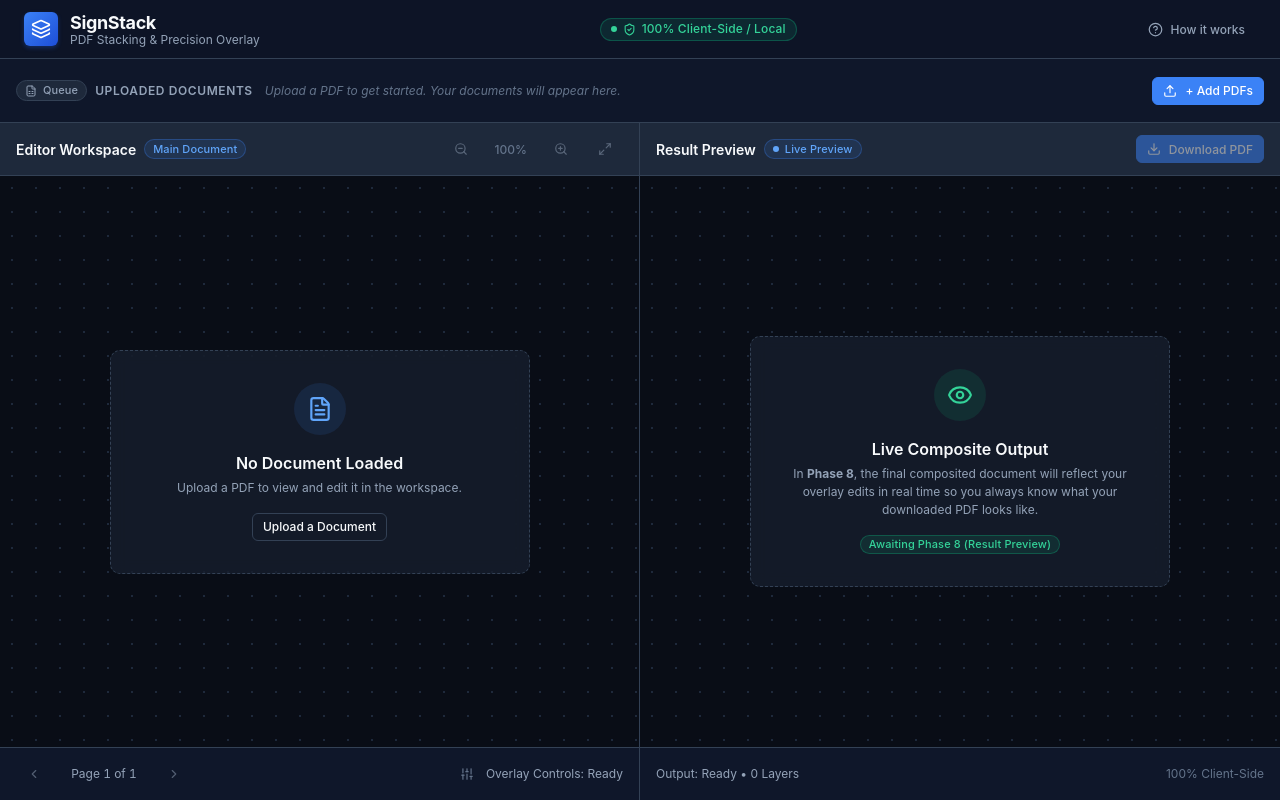
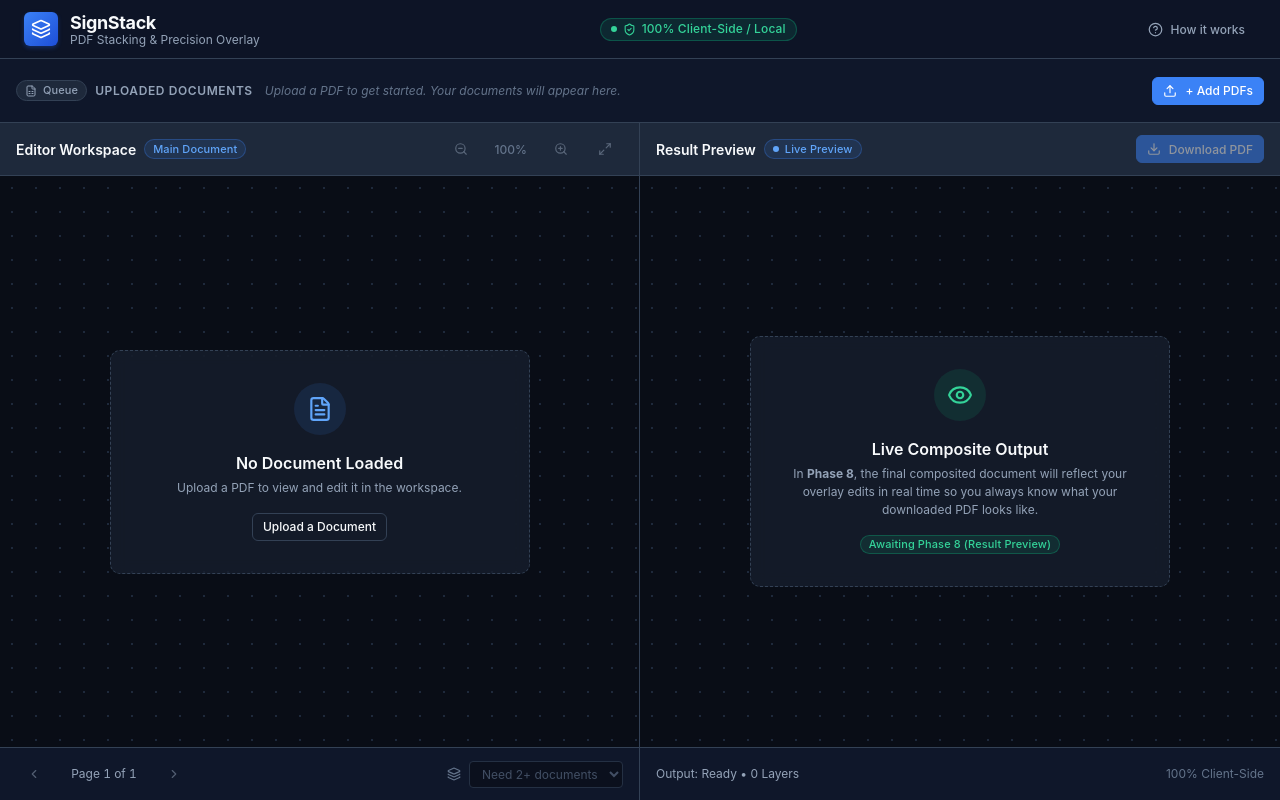
Before and after one commit to rafbradey/SignStack, a React (Vite) app: page / in a window 1280 px wide. Built offline with nearby package versions, Linux system fonts and the light colour scheme.

Commit message:
feat: add overlay document and page selection

```diff
--- a/src/components/layout/Workspace.css
+++ b/src/components/layout/Workspace.css
@@ -311,6 +311,47 @@
   color: var(--text-secondary);
 }
 
+/* Overlay Controls */
+.overlay-controls {
+  gap: var(--space-2);
+}
+
+.overlay-select {
+  background-color: var(--bg-canvas);
+  color: var(--text-primary);
+  border: 1px solid var(--border-default);
+  border-radius: var(--radius-sm);
+  padding: var(--space-1) var(--space-2);
+  font-size: var(--text-xs);
+  font-family: inherit;
+  max-width: 160px;
+  cursor: pointer;
+  transition: border-color var(--transition-fast);
+}
+
+.overlay-select:hover:not(:disabled) {
+  border-color: var(--primary);
+}
+
+.overlay-select:focus-visible {
+  outline: 2px solid var(--primary);
+  outline-offset: 1px;
+}
+
+.overlay-select:disabled {
+  color: var(--text-muted);
+  cursor: not-allowed;
+  opacity: 0.6;
+}
+
+.overlay-page-controls {
+  display: flex;
+  align-items: center;
+  gap: var(--space-1);
+  padding-left: var(--space-1);
+  border-left: 1px solid var(--border-default);
+}
+
 /* Responsive Breakpoint: Tablet & Mobile (< 1024px) */
 @media (max-width: 1024px) {
   .workspace-panes {
--- a/src/components/layout/Workspace.tsx
+++ b/src/components/layout/Workspace.tsx
@@ -11,7 +11,6 @@ import {
   ChevronLeft,
   ChevronRight,
   Download,
-  Sliders,
   FileSpreadsheet,
   FileText,
 } from 'lucide-react';
@@ -93,6 +92,10 @@ export const Workspace: React.FC<WorkspaceProps> = ({
     documents.find((doc) => doc.id === activeMainDocId) ??
     (documents.length > 0 ? documents[0] : null);
 
+  // Overlay Document state
+  const [overlayDocId, setOverlayDocId] = useState<string | null>(null);
+  const [overlayPageNumber, setOverlayPageNumber] = useState<number>(1);
+
   const handleSelectMainDoc = (id: string) => {
     setInternalMainDocId(id);
     onSelectMainDocument?.(id);
@@ -146,6 +149,16 @@ export const Workspace: React.FC<WorkspaceProps> = ({
     setPageDimensions(null);
   }
 
+  // Clear overlay selection if the overlay document was removed from the queue
+  // or if it now conflicts with the current main document
+  if (overlayDocId !== null) {
+    const overlayStillExists = documents.some((doc) => doc.id === overlayDocId);
+    if (!overlayStillExists || overlayDocId === currentDocId) {
+      setOverlayDocId(null);
+      setOverlayPageNumber(1);
+    }
+  }
+
   const [docState, setDocState] = useState<{
     docId: string | null;
     pdfDoc: PDFDocumentProxy | null;
@@ -158,6 +171,80 @@ export const Workspace: React.FC<WorkspaceProps> = ({
 
   const totalPages = docState.pdfDoc?.numPages ?? 1;
   const safeCurrentPage = Math.min(Math.max(1, currentPage), totalPages);
+
+  // --- Overlay PDF loading ---
+  const [overlayDocState, setOverlayDocState] = useState<{
+    docId: string | null;
+    pdfDoc: PDFDocumentProxy | null;
+    error: string | null;
+  }>({
+    docId: null,
+    pdfDoc: null,
+    error: null,
+  });
+
+  useEffect(() => {
+    let isCancelled = false;
+
+    if (!overlayDocId) {
+      return;
+    }
+
+    const overlayDoc = documents.find((doc) => doc.id === overlayDocId);
+    if (!overlayDoc) {
+      return;
+    }
+
+    loadPdfDocument(overlayDoc.file, overlayDoc.id)
+      .then((doc) => {
+        if (!isCancelled) {
+          setOverlayDocState({ docId: overlayDocId, pdfDoc: doc, error: null });
+        }
+      })
+      .catch((err) => {
+        if (!isCancelled) {
+          setOverlayDocState({
+            docId: overlayDocId,
+            pdfDoc: null,
+            error: err instanceof Error ? err.message : 'Failed to load overlay document.',
+          });
+        }
+      });
+
+    return () => {
+      isCancelled = true;
+    };
+  }, [overlayDocId, documents]);
+
+  const overlayPdfDoc =
+    overlayDocId && overlayDocState.docId === overlayDocId
+      ? overlayDocState.pdfDoc
+      : null;
+  const overlayTotalPages = overlayPdfDoc?.numPages ?? 0;
+  const safeOverlayPage = overlayTotalPages > 0
+    ? Math.min(Math.max(1, overlayPageNumber), overlayTotalPages)
+    : 1;
+
+  const handleOverlayDocChange = (newDocId: string) => {
+    if (newDocId === '') {
+      setOverlayDocId(null);
+      setOverlayPageNumber(1);
+    } else {
+      setOverlayDocId(newDocId);
+      setOverlayPageNumber(1);
+    }
+  };
+
+  const handleOverlayPrevPage = () => {
+    setOverlayPageNumber((prev) => Math.max(1, prev - 1));
+  };
+
+  const handleOverlayNextPage = () => {
+    setOverlayPageNumber((prev) => Math.min(overlayTotalPages, prev + 1));
+  };
+
+  // Documents available for overlay selection (everything except the current main)
+  const overlayDocOptions = documents.filter((doc) => doc.id !== currentDocId);
 
   const handleDimensionsChange = useCallback(
     (dims: PageDimensions) => {
@@ -528,9 +615,54 @@ export const Workspace: React.FC<WorkspaceProps> = ({
               </Button>
             </div>
 
-            <div className="editor-control-group">
-              <Sliders size={14} style={{ color: 'var(--text-muted)' }} />
-              <span>Overlay Controls: Ready</span>
+            <div className="editor-control-group overlay-controls">
+              <Layers size={14} style={{ color: 'var(--text-muted)', flexShrink: 0 }} />
+              <select
+                className="overlay-select"
+                value={overlayDocId ?? ''}
+                disabled={overlayDocOptions.length === 0}
+                aria-label="Select overlay document"
+                onChange={(e) => handleOverlayDocChange(e.target.value)}
+              >
+                <option value="" disabled>
+                  {overlayDocOptions.length === 0
+                    ? 'Need 2+ documents'
+                    : '— Select Overlay —'}
+                </option>
+                {overlayDocOptions.map((doc) => (
+                  <option key={doc.id} value={doc.id}>
+                    {doc.name}
+                  </option>
+                ))}
+              </select>
+
+              {overlayDocId && overlayTotalPages > 0 && (
+                <div className="overlay-page-controls">
+                  <Button
+                    variant="ghost"
+                    size="sm"
+                    disabled={safeOverlayPage <= 1}
+                    aria-label="Previous overlay page"
+                    title="Previous overlay page"
+                    onClick={handleOverlayPrevPage}
+                  >
+                    <ChevronLeft size={12} />
+                  </Button>
+                  <span className="page-indicator">
+                    {safeOverlayPage}/{overlayTotalPages}
+                  </span>
+                  <Button
+                    variant="ghost"
+                    size="sm"
+                    disabled={safeOverlayPage >= overlayTotalPages}
+                    aria-label="Next overlay page"
+                    title="Next overlay page"
+                    onClick={handleOverlayNextPage}
+                  >
+                    <ChevronRight size={12} />
+                  </Button>
+                </div>
+              )}
             </div>
           </div>
         </section>
```
Also changed, not shown: 1 other file (tests, documents, lock files or other folders).
